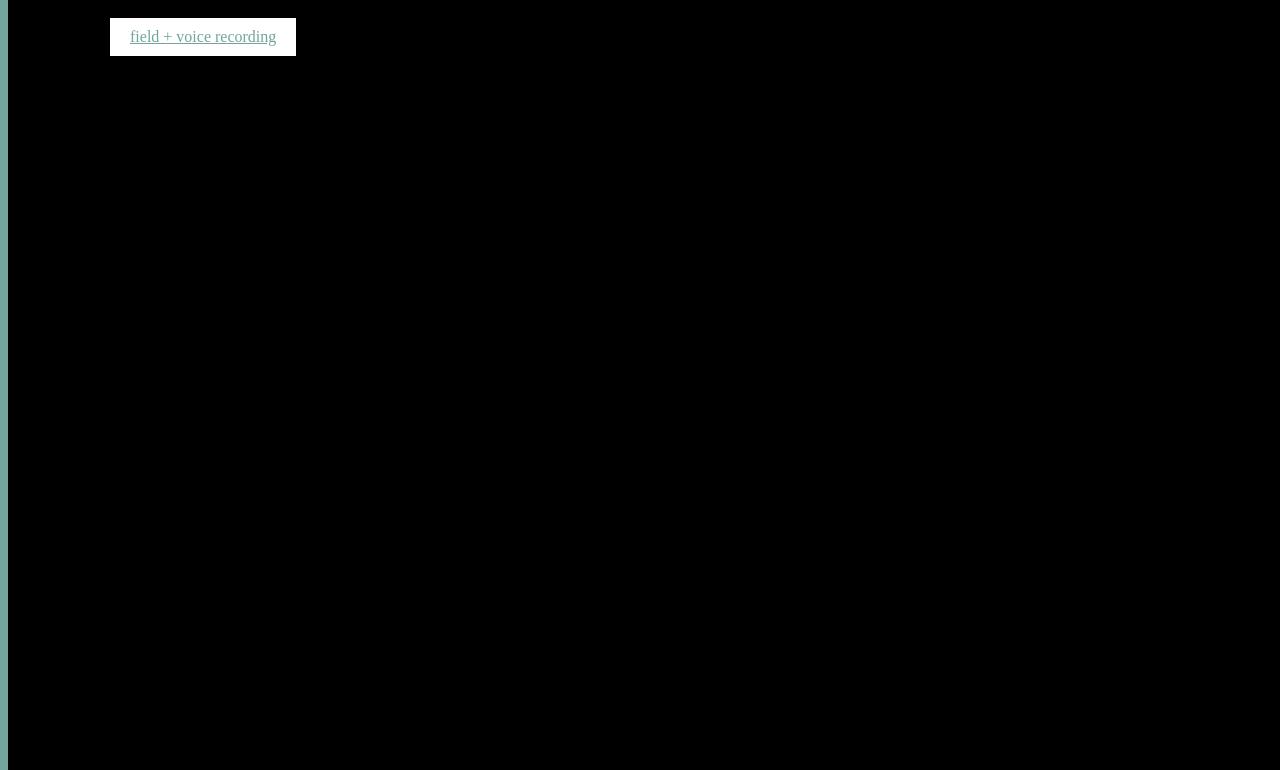
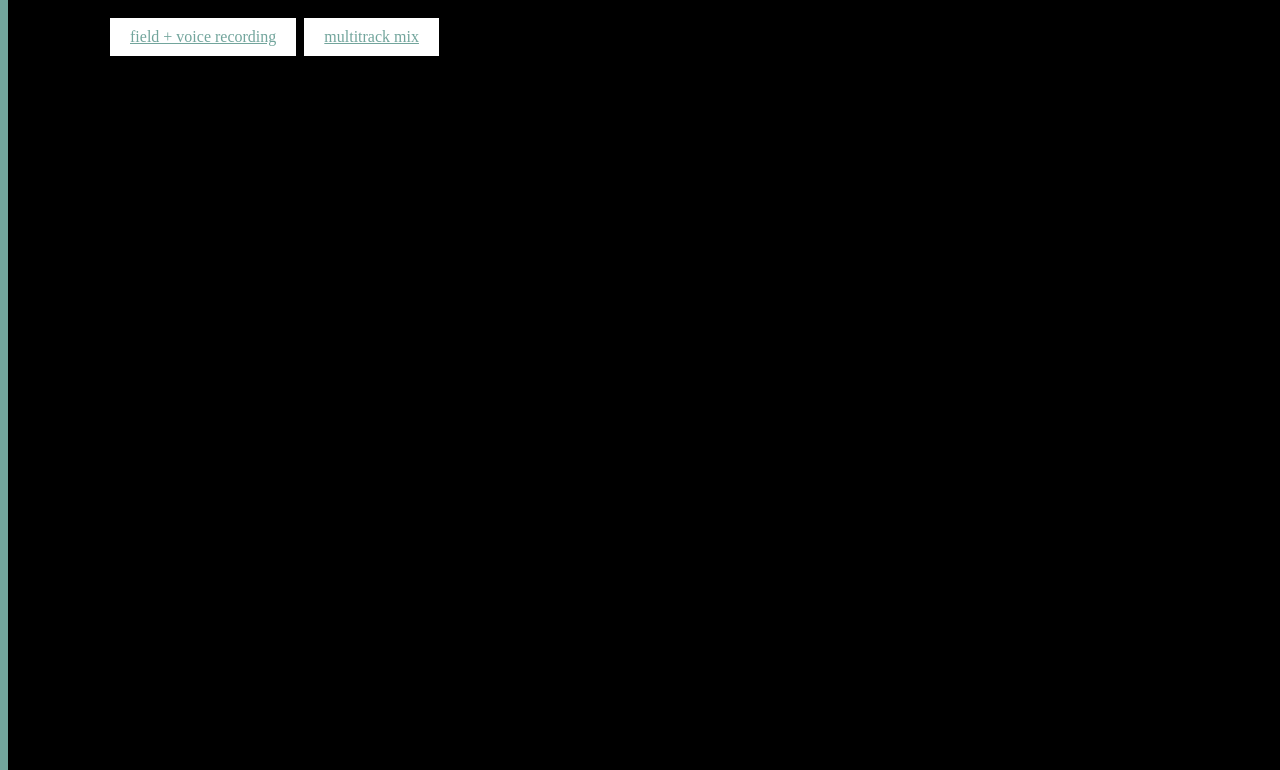
Before and after one commit to jiyoungm/dmuy1113, a plain HTML site: page index.html in a window 1280 px wide. Shown: the part 193-963 px from the top of the page. Drawn offline with Linux system fonts and the light colour scheme.

Commit message:
assignment3

```diff
--- a/index.html
+++ b/index.html
@@ -18,6 +18,7 @@
       <h2>DM-UY 1113, Fall 2019</h2>
 
       <a href="assignment2.wav" class="button">field + voice recording</a>
+      <a href="assignment3.wav" class="button">multitrack mix</a>
 
     </div>
 
```
Also changed, not shown: 1 other file.
